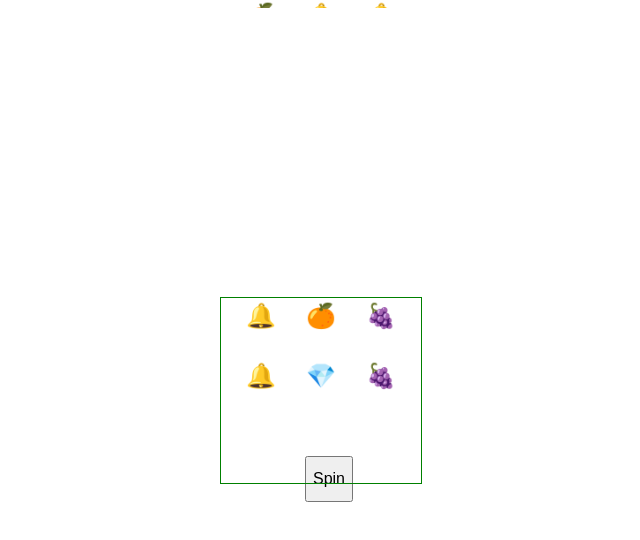
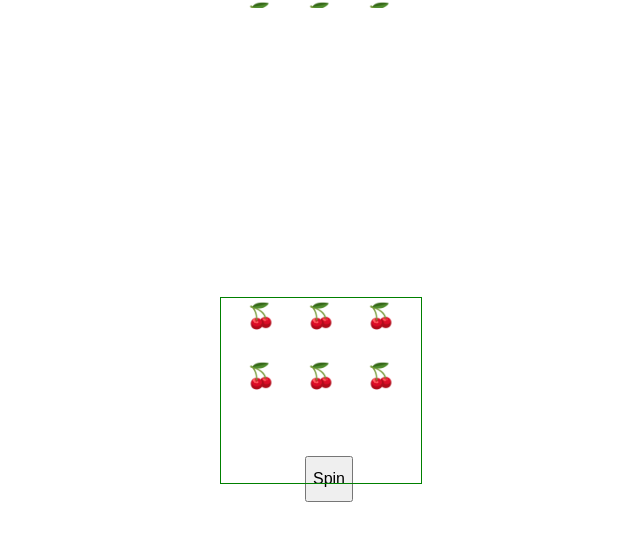
Before and after one commit to xcinek1337/777-MACHINE, a React app: page / in a window 1280 px wide. Shown: the top 540 px of the page, without its empty margins (319-959 px from the left). Built offline with nearby package versions, Linux system fonts and the light colour scheme.

Commit message:
spinContent refactored + checking if the spin is winning

```diff
--- a/src/components/SlotMachine.js
+++ b/src/components/SlotMachine.js
@@ -5,6 +5,12 @@ const SlotMachine = () => {
 	const [buttonDisable, setButtonDisable] = useState(false);
 	const [isSpin, setIsSpin] = useState(false);
 	const [spinResults, setSpinResults] = useState([]);
+
+	const winingResult = [
+		['🍒', '🍒', '🍒'],
+		['🍒', '🍒', '🍒'],
+		['🍒', '🍒', '🍒'],
+	];
 
 	const gambling = () => {
 		const randomSymbols = generateRandomSymbols();
@@ -21,22 +27,19 @@ const SlotMachine = () => {
 			</div>
 		);
 	};
-	const spinContent = () => {
+	const spinContent = (numberOfReels) => {
 		return (
 			<>
-				{gambling()}
-				{gambling()}
-				{gambling()}
-				{gambling()}
-				{gambling()}
-				{gambling()}
-				{gambling()}
-				{gambling()}
-				{gambling()}
+				{Array.from({ length: numberOfReels }).map((_, index) => {
+					return <React.Fragment key={index}>{gambling()}</React.Fragment>;
+				})}
 			</>
 		);
 	};
 	const spinResult = () => {
+		console.log('spinResults', spinResults);
+		console.log('winingPattern', winingResult);
+		console.log('win?', JSON.stringify(spinResults) === JSON.stringify(winingResult));
 		return (
 			<>
 				{spinResults.map((result, index) => (
@@ -83,7 +86,8 @@ const SlotMachine = () => {
 	};
 
 	const generateRandomSymbols = () => {
-		const symbols = ['🍒', '🍇', '🍊', '🔔', '💎'];
+		// const symbols = ['🍒', '🍇', '🍊', '🔔', '💎'];
+		const symbols = ['🍒'];
 		return Array.from({ length: 3 }, () => symbols[Math.floor(Math.random() * symbols.length)]);
 	};
 
@@ -93,7 +97,7 @@ const SlotMachine = () => {
 			<div className='slot__screen'></div>
 			<div className={isSpin ? 'slot__machine slot__machine--active' : 'slot__machine'}>
 				{spinResult()}
-				{spinContent()}
+				{spinContent(9)}
 			</div>
 			<div className='slot__button'>
 				<button
```
